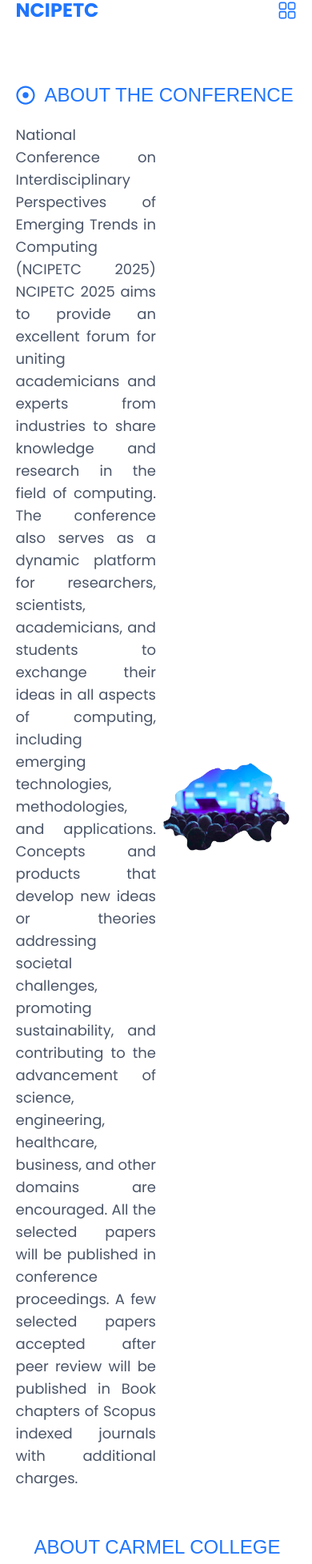
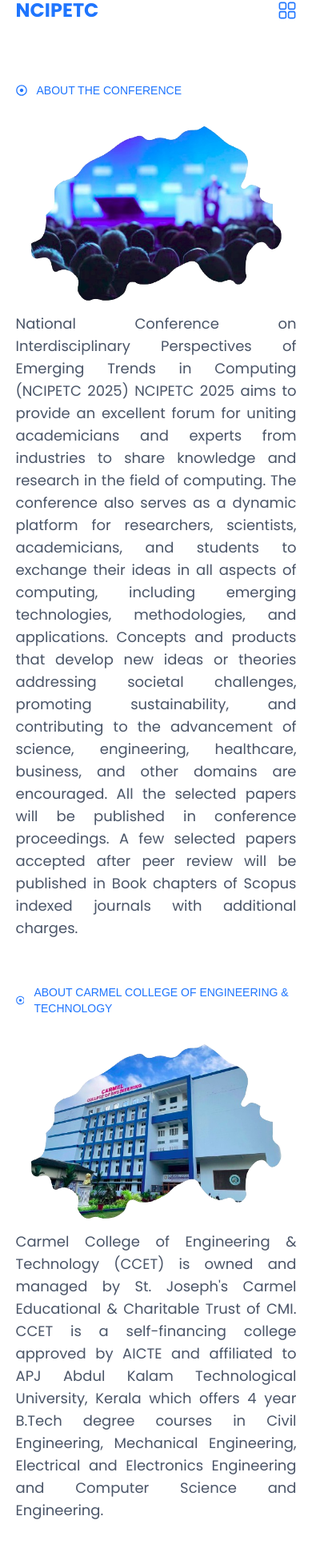
Before and after one commit to AbhishekNSanthosh/ncipetc-25, a Next.js app: page /about in a window 390 px wide. Shown: the part 29-1985 px from the top of the page at 80% size. Built offline with nearby package versions, Linux system fonts and the light colour scheme; a web font is replaced by a local one.

Commit message:
feat:about responsive

```diff
--- a/src/widgets/About/view.tsx
+++ b/src/widgets/About/view.tsx
@@ -9,9 +9,9 @@
         <div className="flex flex-col space-y-5">
           <Titlebar
             title="About the conference"
-            className="text-primary-600 text-2xl font-medium"
+            className="text-primary-600 text-sm lg:text-2xl font-medium"
           />
-          <div className="flex flex-row items-center justify-between">
+          <div className="flex flex-col-reverse lg:flex-row items-center justify-between">
             <div className="flex-1">
               <p className="text-justify text-gray-700 text-lg">
                 National Conference on Interdisciplinary Perspectives of
@@ -45,10 +45,10 @@
           <div className="w-full items-center flex justify-end">
           <Titlebar
             title="about carmel college of engineering & technology"
-            className="text-primary-600 text-2xl font-medium"
+             className="text-primary-600 text-sm lg:text-2xl font-medium"
           />
           </div>
-          <div className="flex flex-row items-center justify-between">
+          <div className="flex flex-col lg:flex-row items-center justify-between">
             <div className="flex-1 flex items-center justify-center">
               <Image
                 src={"/images/aboutclg.png"}
@@ -73,10 +73,10 @@
         </div>
         <div className="flex flex-col space-y-5">
           <Titlebar
-            title="About department"
-            className="text-primary-600 text-2xl font-medium"
+            title="About the department"
+             className="text-primary-600 text-sm lg:text-2xl font-medium"
           />
-          <div className="flex flex-row items-center justify-between">
+          <div className="flex flex-col-reverse lg:flex-row items-center justify-between gap-3">
             <div className="flex-1">
               <p className="text-justify text-gray-700 text-lg">
                 The Department of CSE in Carmel College of Engineering and
--- a/src/widgets/LandingPage/components/LandingPageContent.tsx
+++ b/src/widgets/LandingPage/components/LandingPageContent.tsx
@@ -6,9 +6,9 @@
 export default function LandingPageContent() {
   return (
     <div className="min-h-[100vh] pt-[100px] back px-[5vw] flex items-center justify-center">
-      <div className="flex w-full flex-row items-center justify-center">
+      <div className="flex w-full flex-col-reverse gap-[5vw] lg:flex-row items-center justify-center">
         <div className="flex-1 flex items-start justify-center flex-col space-y-3">
-          <span className="text-[2.7vw] font-bold text-gray-800">
+          <span className="lg:text-[2.7vw] text-[8vw] font-bold text-gray-800 text-left">
             <span className="text-primary-600">N</span>ational{" "}
             <span className="text-primary-600">C</span>onference on{" "}
             <span className="text-primary-600">I</span>nterdisciplinary{" "}
@@ -17,19 +17,19 @@
             <span className="text-primary-600 ml-1">T</span>rends in{" "}
             <span className="text-primary-600">Computing</span>
           </span>
-          <p className="">
+          <p className="text-base text-left">
             Empowering Minds, Bridging Horizons: Unveiling the Future at the
             National Conference on Interdisciplinary Perspectives of Emerging
             Trends in Computing
           </p>
-          <div className="flex items-center justify-start space-x-6">
+          <div className="flex items-center justify-start space-x-6 flex-col lg:flex-row">
             <Link href={"https://forms.gle/VWgA4t2jr1esEkLcA"} target="_blank">
               <button className="bg-primary-600 rounded-[8px] outline-none border-none px-4 py-2 text-white">
                 Submit your paper now
               </button>
             </Link>
-            <div className="w-[2px] h-[3rem] bg-gray-300"></div>
-            <Link href={"/about"}>
+            <div className="w-[2px] h-[3rem] bg-gray-300 hidden lg:flex md:flex"></div>
+            <Link href={"/about"} className="hidden lg:flex">
               <button className="flex flex-row items-center justify-center gap-2 text-primary-600">
                 Learn more <FaArrowRightLong />
               </button>
```
